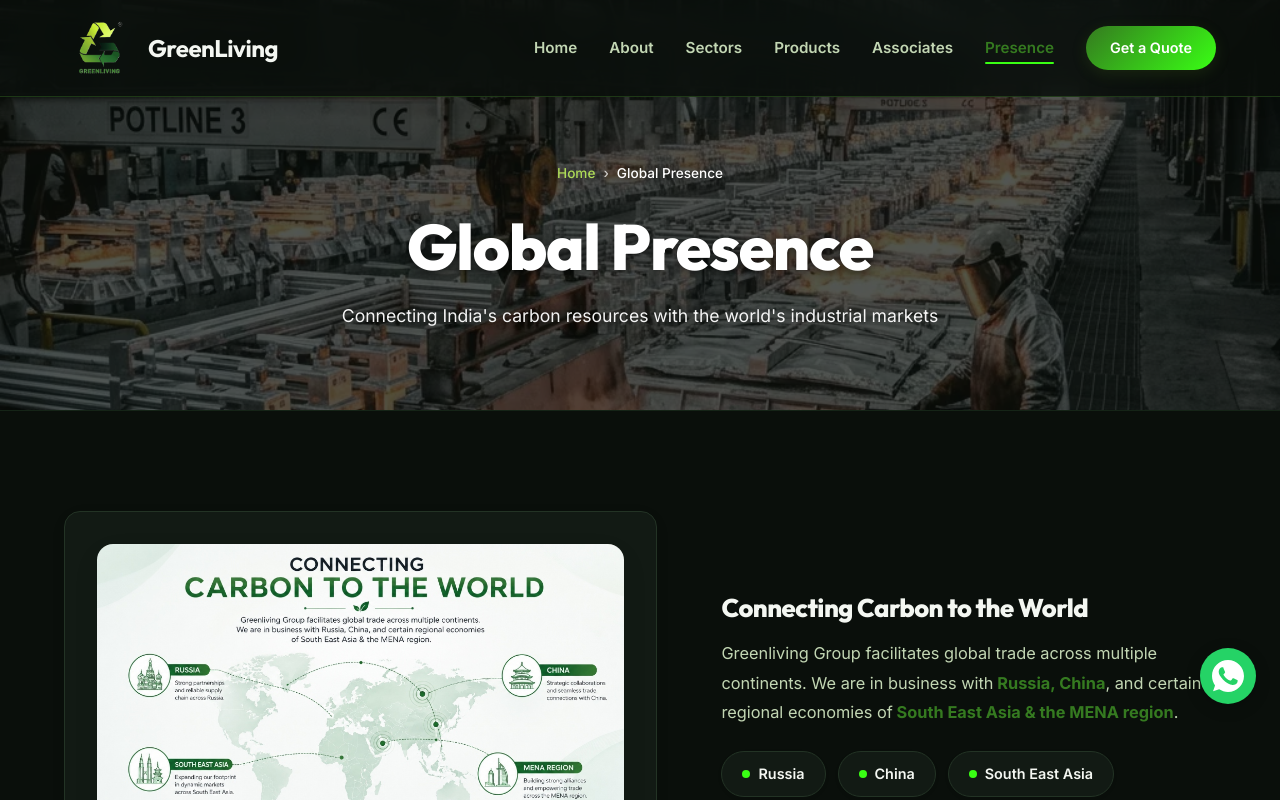
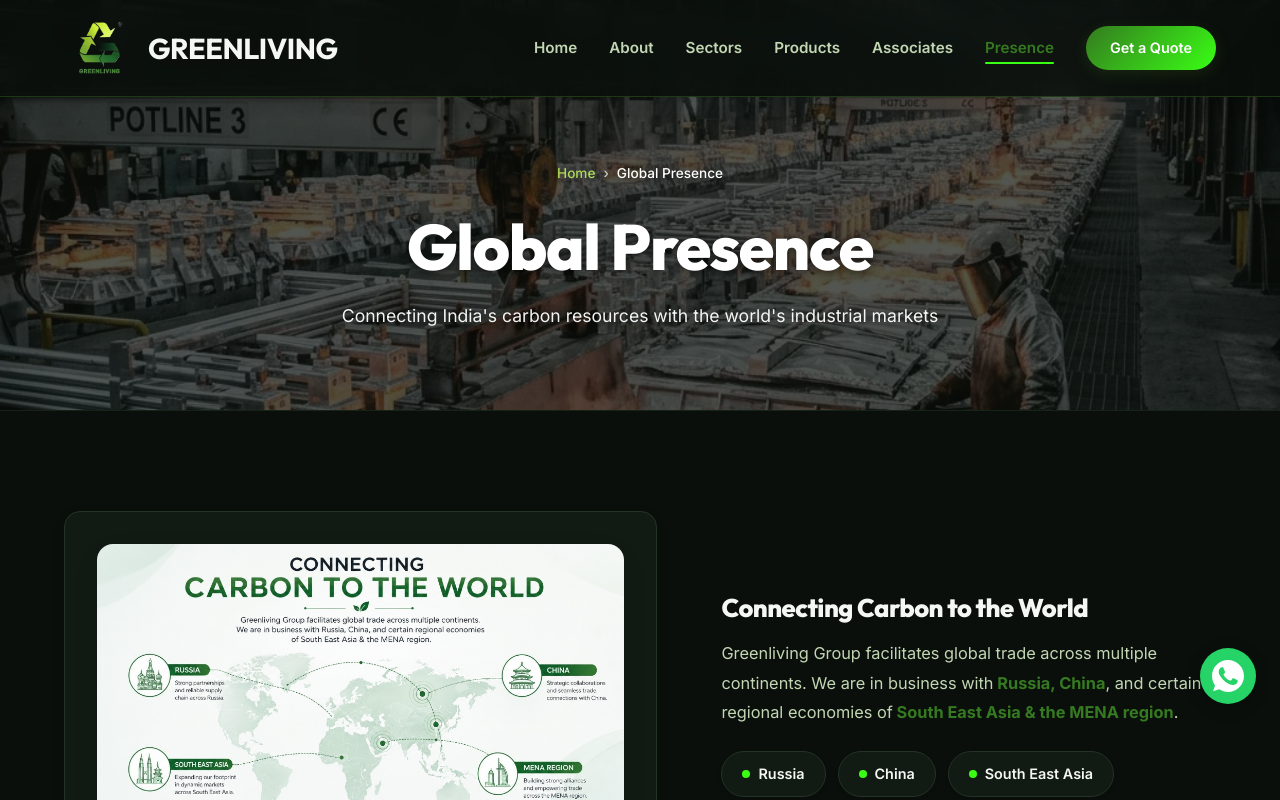
Before and after one commit to mediagreenliving/greenliving, a React (Vite) app: page /global-presence in a window 1280 px wide. Shown: the top 800 px of the page. Built offline with nearby package versions, Linux system fonts and the light colour scheme.

Commit message:
Make navbar text uppercase and larger

```diff
--- a/src/components/Navbar.jsx
+++ b/src/components/Navbar.jsx
@@ -39,7 +39,7 @@ export default function Navbar() {
       <div className="container">
         <Link to="/" className="nav-logo" style={{ display: 'flex', alignItems: 'center', gap: '12px', textDecoration: 'none' }}>
           <img src="/images/logo.webp" alt="Greenliving Group Logo" style={{ height: '72px', objectFit: 'contain' }} />
-          <span style={{ fontSize: '1.5rem', fontWeight: '700', color: 'var(--text-h)', letterSpacing: '-0.5px' }}>GreenLiving</span>
+          <span style={{ fontSize: '1.8rem', fontWeight: '700', color: 'var(--text-h)', letterSpacing: '-0.5px', textTransform: 'uppercase' }}>GreenLiving</span>
         </Link>
 
         <div className={`nav-links${menuOpen ? ' open' : ''}`}>
```
